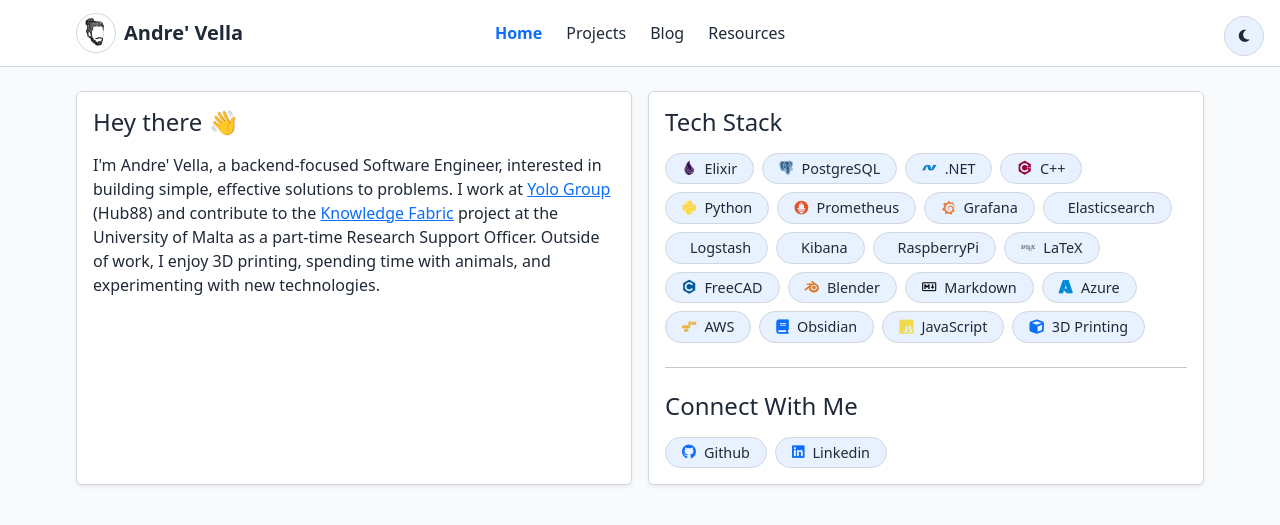
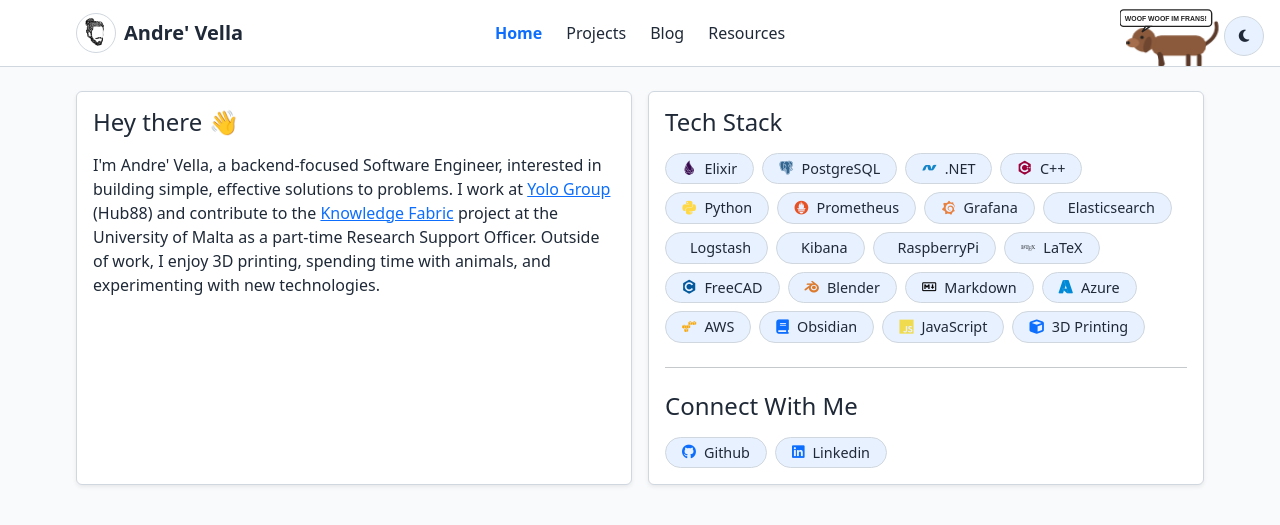
Before and after one commit to andimon/andimon, a Jekyll site: the page built from index.md, in a window 1280 px wide. Shown: the top 525 px of the page. Built offline with Jekyll 4.4.1, drawn with Linux system fonts in a browser that asks for light colours.

Commit message:
feat: frans

```diff
--- a/_layouts/default.html
+++ b/_layouts/default.html
@@ -17,6 +17,52 @@
     </button>
     <header class="border-bottom site-header sticky-top">
         <nav class="navbar navbar-expand-lg">
+            <div class="dog">
+                <svg viewBox="0 0 120 80" xmlns="http://www.w3.org/2000/svg" aria-label="moving sausage dog">
+                    <!-- tail -->
+                    <g class="tail">
+                        <path d="M92 40 Q108 30 104 16" fill="none" stroke="#5b3a29" stroke-width="4" stroke-linecap="round"/>
+                    </g>
+
+                    <!-- body -->
+                    <rect x="34" y="30" width="60" height="22" rx="11" fill="#8b5a3c"/>
+
+                    <!-- head -->
+                    <circle cx="26" cy="35" r="13" fill="#8b5a3c"/>
+
+                    <!-- ear -->
+                    <ellipse cx="30" cy="40" rx="4" ry="9" fill="#6f4630" transform="rotate(15 30 40)"/>
+
+                    <!-- snout -->
+                    <ellipse cx="14" cy="38" rx="7" ry="5" fill="#a56d4b"/>
+
+                    <!-- nose -->
+                    <circle cx="9" cy="38" r="1.8" fill="#222"/>
+
+                    <!-- eye -->
+                    <circle cx="24" cy="32" r="1.8" fill="#222"/>
+
+                    <!-- legs -->
+                    <rect x="42" y="50" width="5" height="15" rx="2.5" fill="#5b3a29"/>
+                    <rect x="72" y="50" width="5" height="15" rx="2.5" fill="#5b3a29"/>
+                    <rect x="84" y="50" width="5" height="15" rx="2.5" fill="#5b3a29"/>
+
+                    <!-- waving leg -->
+                    <g class="wave-leg">
+                        <rect x="40" y="48" width="5" height="16" rx="2.5" fill="#5b3a29"/>
+                    </g>
+
+                    <!-- speech bubble -->
+                    <g class="speech-bubble">
+                        <!-- bubble -->
+                        <rect x="0" y="2" width="100" height="18" rx="4" fill="#ffffff" stroke="#222" stroke-width="1.5"/>
+                        <!-- tail pointer -->
+                        <path d="M 28 20 L 24 26 L 33 20 Z" fill="#ffffff" stroke="#222" stroke-width="1.5" stroke-linejoin="miter"/>
+                        <!-- text -->
+                        <text x="50" y="14" font-family="Arial, sans-serif" font-size="7.5" fill="#222" text-anchor="middle" font-weight="bold">WOOF WOOF IM FRANS!</text>
+                    </g>
+                </svg>
+            </div>
             <div class="container-lg">
                 <a class="navbar-brand d-flex align-items-center gap-2" href="{{ '/' | relative_url }}">
                     <span class="avatar-wrapper">
--- a/js/main.js
+++ b/js/main.js
@@ -271,4 +271,26 @@
             applyTheme(theme === 'dark' ? 'light' : 'dark');
         });
     });
+
+    // Dynamic dog animation stopping point
+    function updateDogStoppingPoint() {
+        const navbar = document.querySelector('.navbar');
+        const burgerButton = document.querySelector('.navbar-toggler');
+
+        if (navbar) {
+            // Check if burger button is visible (mobile mode)
+            if (burgerButton && burgerButton.offsetParent !== null) {
+                const burgerRect = burgerButton.getBoundingClientRect();
+                const stopDistance = window.innerWidth - burgerRect.left + 20; // 20px buffer
+                navbar.style.setProperty('--dog-stop-distance', `${stopDistance}px`);
+            } else {
+                // Desktop mode - full width
+                navbar.style.setProperty('--dog-stop-distance', '40px');
+            }
+        }
+    }
+
+    // Update on load and resize
+    updateDogStoppingPoint();
+    window.addEventListener('resize', updateDogStoppingPoint);
 });
--- a/styles.css
+++ b/styles.css
@@ -293,3 +293,67 @@
     text-align: center;
     margin: 2rem 0;
 }
+
+/* Dog animation in navbar */
+.navbar {
+    position: relative;
+    overflow: hidden;
+    --dog-stop-distance: 40px; /* Default fallback */
+}
+
+.dog {
+    position: absolute;
+    left: -120px;
+    top: 8px;
+    width: 110px;
+    height: 80px;
+    transition: transform 1.4s ease;
+    z-index: 1;
+    pointer-events: none;
+}
+
+.speech-bubble {
+    opacity: 0;
+    transition: opacity 0.3s ease;
+}
+
+.navbar:hover .dog {
+    transform: translateX(calc(100vw - var(--dog-stop-distance)));
+    transition-delay: 0s;
+}
+
+.navbar:hover .speech-bubble {
+    opacity: 1;
+    transition-delay: 1.4s;
+}
+
+.wave-leg {
+    transform-origin: 42.5px 48px;
+    animation: wave 0.5s ease-in-out infinite alternate;
+}
+
+.tail {
+    transform-origin: 88px 40px;
+    animation: wag 0.25s ease-in-out infinite alternate;
+}
+
+@keyframes wave {
+    from { transform: rotate(0deg); }
+    to   { transform: rotate(-18deg); }
+}
+
+@keyframes wag {
+    from { transform: rotate(8deg); }
+    to   { transform: rotate(-10deg); }
+}
+
+@media (prefers-reduced-motion: reduce) {
+    .dog {
+        transition: none;
+    }
+
+    .wave-leg,
+    .tail {
+        animation: none;
+    }
+}
```
